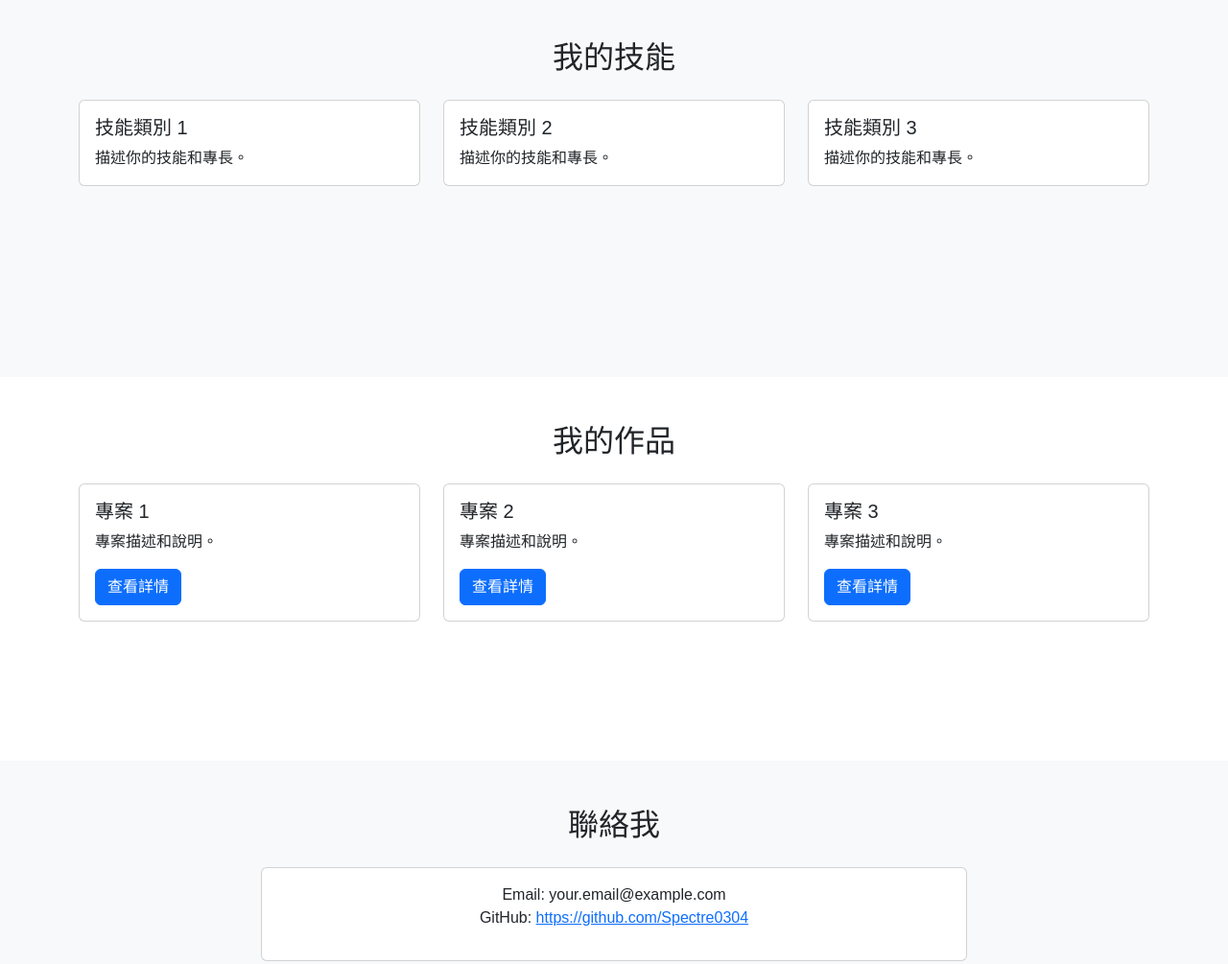
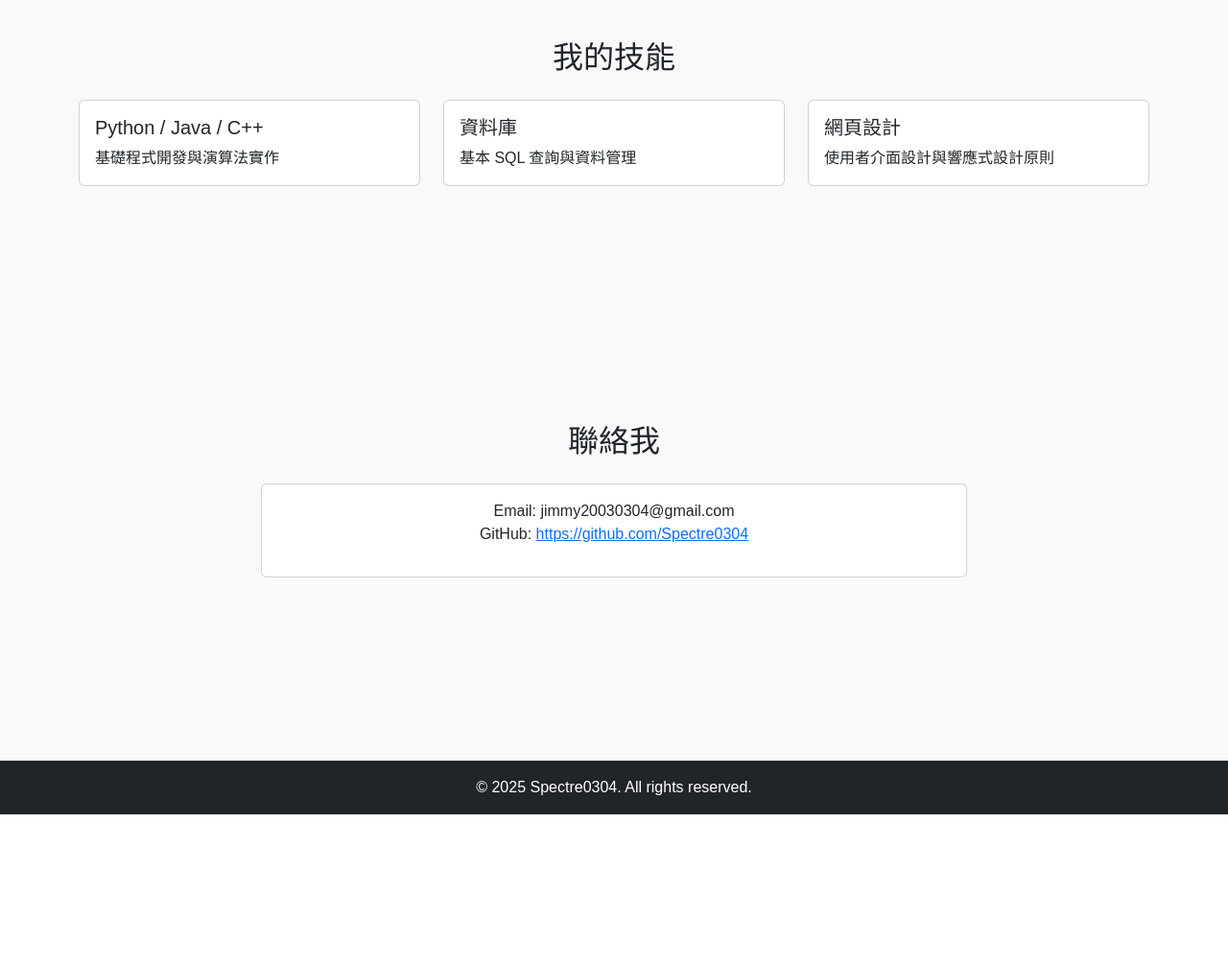
Before and after one commit to Spectre0304/Spectre0304.github.io, a plain HTML site: page index.html in a window 1280 px wide. Shown: the part 680-1685 px from the top of the page at 96% size. After the commit the page ends 1529 px from the top, so only its background shows below. Drawn offline with nearby package versions, Linux system fonts and the light colour scheme.

Commit message:
Update index.html

```diff
--- a/index.html
+++ b/index.html
@@ -53,7 +53,7 @@
             <div class="row">
                 <div class="col-lg-6">
                     <h2>關於我</h2>
-                    <p>在這裡介紹自己，可以包括你的背景、學歷、興趣等。</p>
+                    <p>資工大三學生，愛玩遊戲</p>
                 </div>
                 <div class="col-lg-6">
                     <!-- 這裡可以放照片或其他內容 -->
@@ -71,60 +71,24 @@
                 <div class="col-md-4 mb-3">
                     <div class="card">
                         <div class="card-body">
-                            <h5 class="card-title">技能類別 1</h5>
-                            <p class="card-text">描述你的技能和專長。</p>
+                            <h5 class="card-title">Python / Java / C++</h5>
+                            <p class="card-text">基礎程式開發與演算法實作</p>
                         </div>
                     </div>
                 </div>
                 <div class="col-md-4 mb-3">
                     <div class="card">
                         <div class="card-body">
-                            <h5 class="card-title">技能類別 2</h5>
-                            <p class="card-text">描述你的技能和專長。</p>
+                            <h5 class="card-title">資料庫</h5>
+                            <p class="card-text">基本 SQL 查詢與資料管理</p>
                         </div>
                     </div>
                 </div>
                 <div class="col-md-4 mb-3">
                     <div class="card">
                         <div class="card-body">
-                            <h5 class="card-title">技能類別 3</h5>
-                            <p class="card-text">描述你的技能和專長。</p>
-                        </div>
-                    </div>
-                </div>
-            </div>
-        </div>
-    </section>
-
-    <!-- 作品 -->
-    <section id="projects" class="py-5">
-        <div class="container">
-            <h2 class="text-center mb-4">我的作品</h2>
-            <div class="row">
-                <div class="col-md-6 col-lg-4 mb-4">
-                    <div class="card">
-                        <div class="card-body">
-                            <h5 class="card-title">專案 1</h5>
-                            <p class="card-text">專案描述和說明。</p>
-                            <a href="#" class="btn btn-primary">查看詳情</a>
-                        </div>
-                    </div>
-                </div>
-                <div class="col-md-6 col-lg-4 mb-4">
-                    <div class="card">
-                        <div class="card-body">
-                            <h5 class="card-title">專案 2</h5>
-                            <p class="card-text">專案描述和說明。</p>
-                            <a href="#" class="btn btn-primary">查看詳情</a>
-                        </div>
-                    </div>
-                </div>
-                <div class="col-md-6 col-lg-4 mb-4">
-                    <div class="card">
-                        <div class="card-body">
-                            <h5 class="card-title">專案 3</h5>
-                            <p class="card-text">專案描述和說明。</p>
-                            <a href="#" class="btn btn-primary">查看詳情</a>
+                            <h5 class="card-title">網頁設計</h5>
+                            <p class="card-text">使用者介面設計與響應式設計原則</p>
                         </div>
                     </div>
                 </div>
@@ -141,7 +105,7 @@
                     <div class="card">
                         <div class="card-body">
                             <p class="text-center">
-                                Email: your.email@example.com<br>
+                                Email: jimmy20030304@gmail.com<br>
                                 GitHub: <a href="https://github.com/Spectre0304">https://github.com/Spectre0304</a>
                             </p>
                         </div>
```
